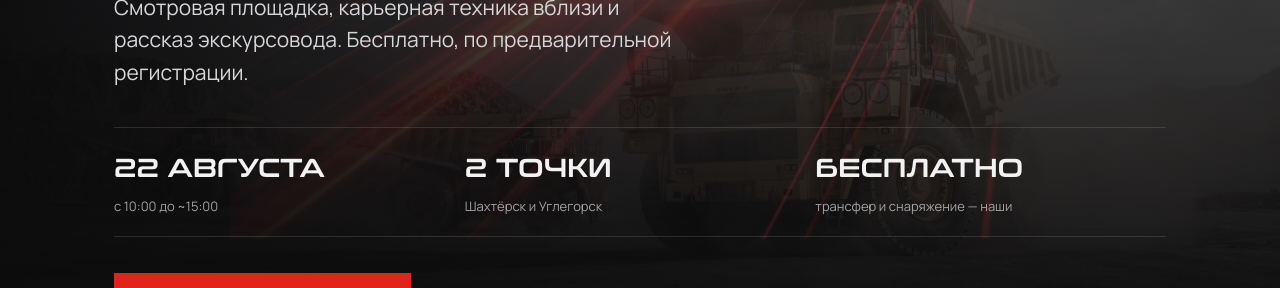
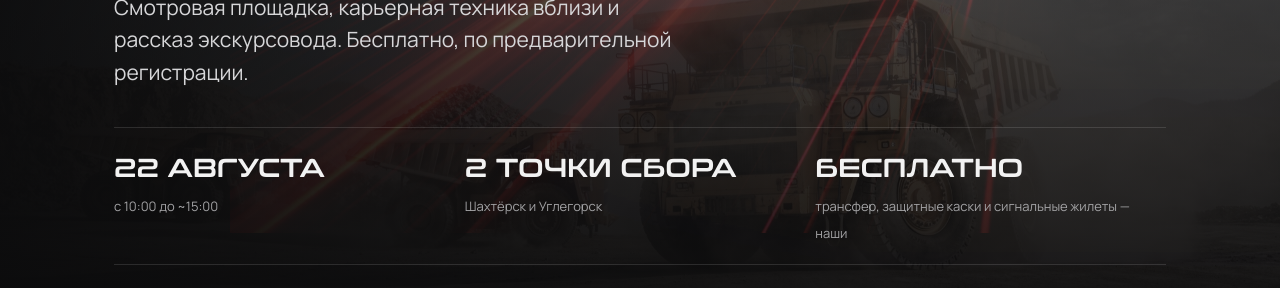
Before and after one commit to mepahub-spec/den-shahtera-2026, a plain HTML site: page index.html in a window 1280 px wide. Shown: the part 434-722 px from the top of the page. Drawn offline with Linux system fonts and the light colour scheme.

Commit message:
Правки текста: точки сбора, каски и жилеты, со взрослыми
Co-Authored-By: Claude Fable 5 <noreply@anthropic.com>

```diff
--- a/index.html
+++ b/index.html
@@ -45,8 +45,8 @@
 
     <ul class="hero__facts">
       <li><b>22 августа</b><span>с 10:00 до ~15:00</span></li>
-      <li><b>2 точки</b><span>Шахтёрск и Углегорск</span></li>
-      <li><b>Бесплатно</b><span>трансфер и снаряжение — наши</span></li>
+      <li><b>2 точки сбора</b><span>Шахтёрск и Углегорск</span></li>
+      <li><b>Бесплатно</b><span>трансфер, защитные каски и сигнальные жилеты — наши</span></li>
     </ul>
 
     <div class="hero__cta">
@@ -154,7 +154,7 @@
         <ul class="notes">
           <li>Каску и жилет выдадим на месте.</li>
           <li>Обувь закрытая, одежда по погоде.</li>
-          <li>Дети — только с взрослыми.</li>
+          <li>Дети — только со взрослыми.</li>
           <li>Без подтверждения от организаторов место не считается забронированным.</li>
         </ul>
       </div>
```
